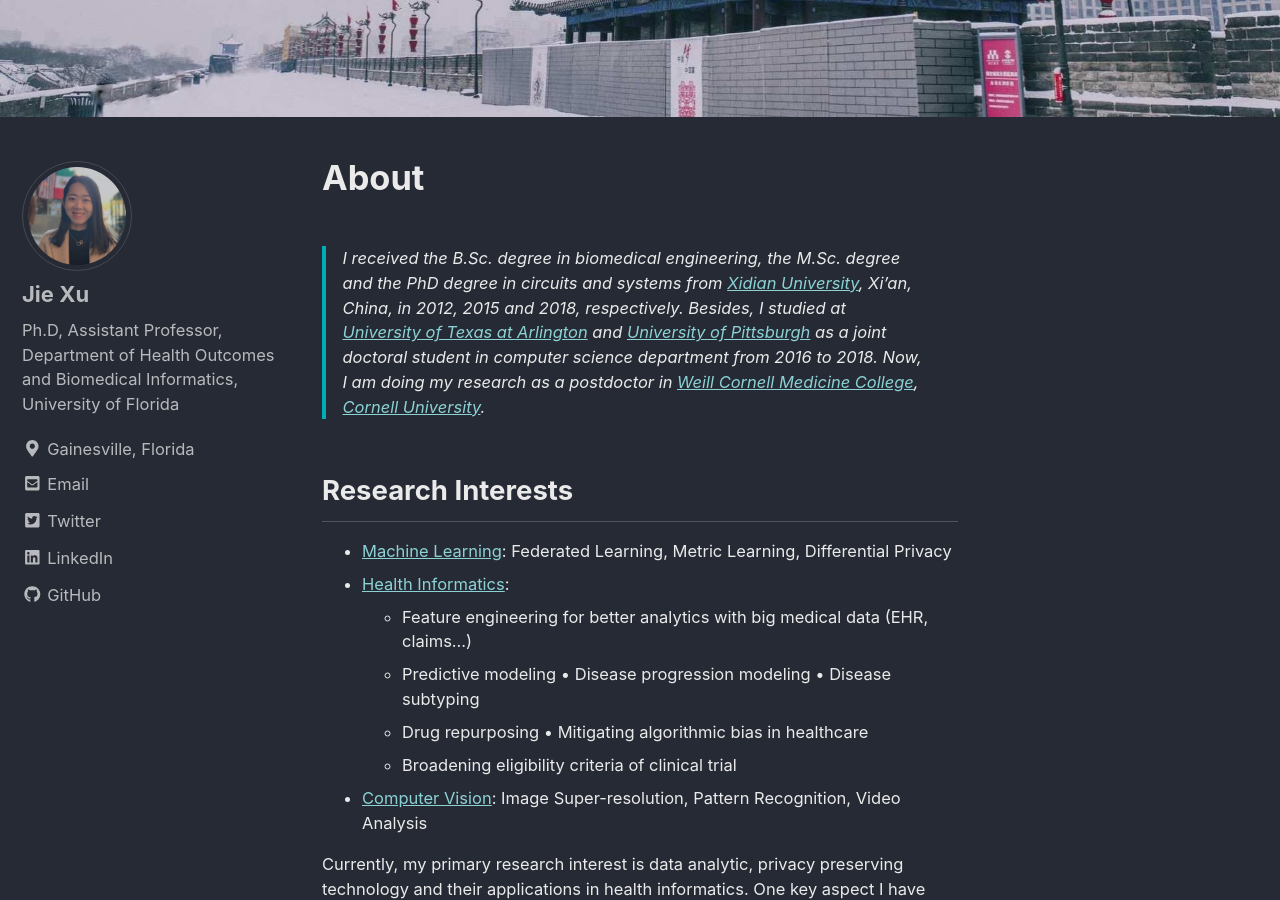
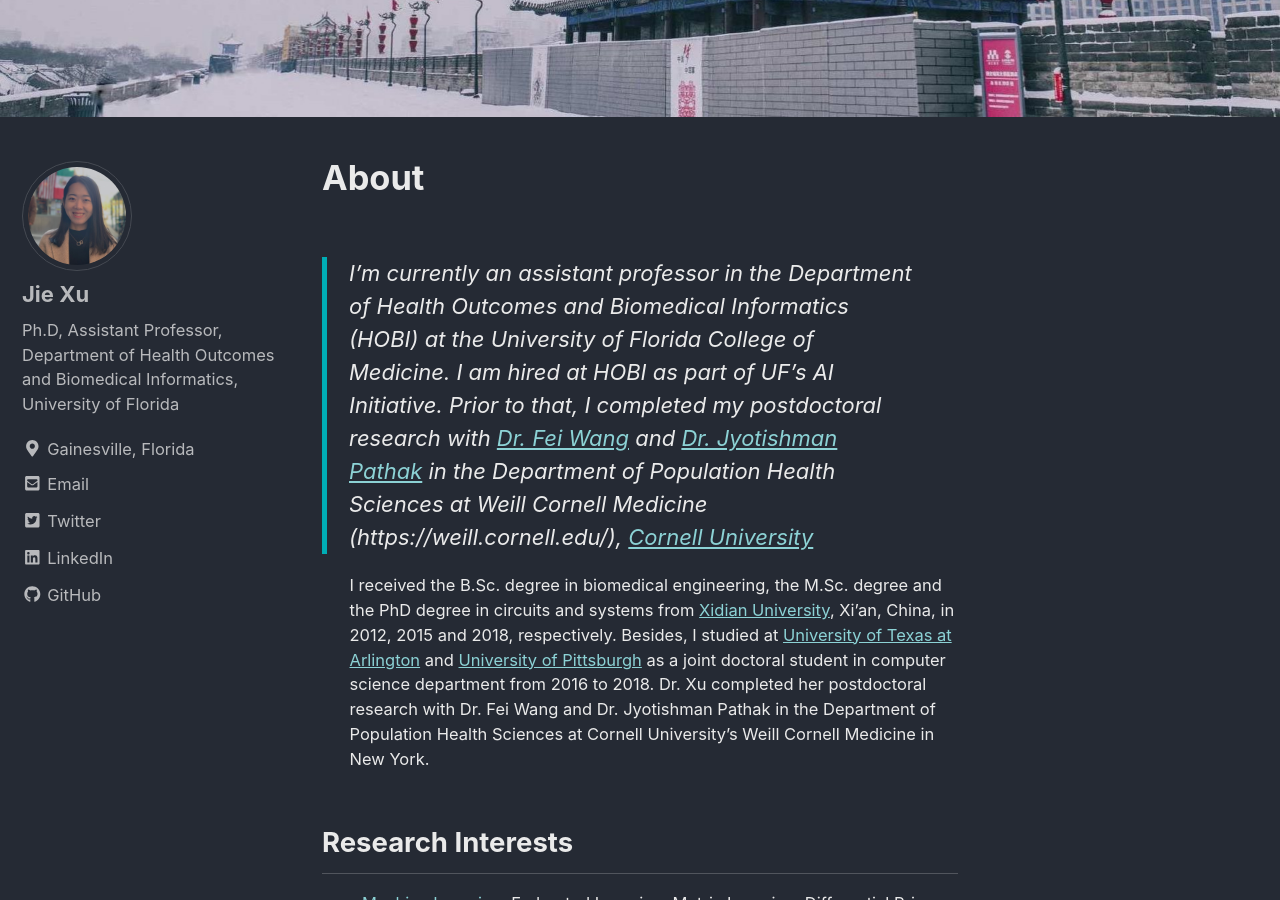
Before and after one commit to jxu1015/jxu1015.github.io, a Jekyll site: the page built from _pages/about.md, in a window 1280 px wide and 900 px high, scrolled down 395 px. Built offline with Jekyll 4.4.1, drawn with Linux system fonts in a browser that asks for light colours; nearby versions of some CDN libraries; a script that is not in the unit is left out.

Commit message:
Update about.md

```diff
--- a/_pages/about.md
+++ b/_pages/about.md
@@ -5,9 +5,9 @@ header:
   image: "/images/xian_snow2.jpeg"
 ---
 
-> I received the B.Sc. degree in biomedical engineering, the M.Sc. degree and the PhD degree in circuits and
-systems from [Xidian University](https://en.xidian.edu.cn/), Xi’an, China, in 2012, 2015 and 2018, respectively.
-Besides, I studied at [University of Texas at Arlington](https://www.uta.edu/) and [University of Pittsburgh](https://www.pitt.edu/) as a joint doctoral student in computer science department from 2016 to 2018. Now, I am doing my research as a postdoctor in [Weill Cornell Medicine College](https://weill.cornell.edu/), [Cornell University](https://www.cornell.edu/).
+> I’m currently an assistant professor in the Department of Health Outcomes and Biomedical Informatics (HOBI) at the University of Florida College of Medicine. I am hired at HOBI as part of UF’s AI Initiative. Prior to that, I completed my postdoctoral research with [Dr. Fei Wang](https://wcm-wanglab.github.io/index.html) and [Dr. Jyotishman Pathak](https://vivo.weill.cornell.edu/display/cwid-jyp2001) in the Department of Population Health Sciences at Weill Cornell Medicine (https://weill.cornell.edu/), [Cornell University](https://www.cornell.edu/)
+
+I received the B.Sc. degree in biomedical engineering, the M.Sc. degree and the PhD degree in circuits and systems from [Xidian University](https://en.xidian.edu.cn/), Xi’an, China, in 2012, 2015 and 2018, respectively. Besides, I studied at [University of Texas at Arlington](https://www.uta.edu/) and [University of Pittsburgh](https://www.pitt.edu/) as a joint doctoral student in computer science department from 2016 to 2018. Dr. Xu completed her postdoctoral research with Dr. Fei Wang and Dr. Jyotishman Pathak in the Department of Population Health Sciences at Cornell University’s Weill Cornell Medicine in New York.
 {: .small}
 
 ## Research Interests
```
